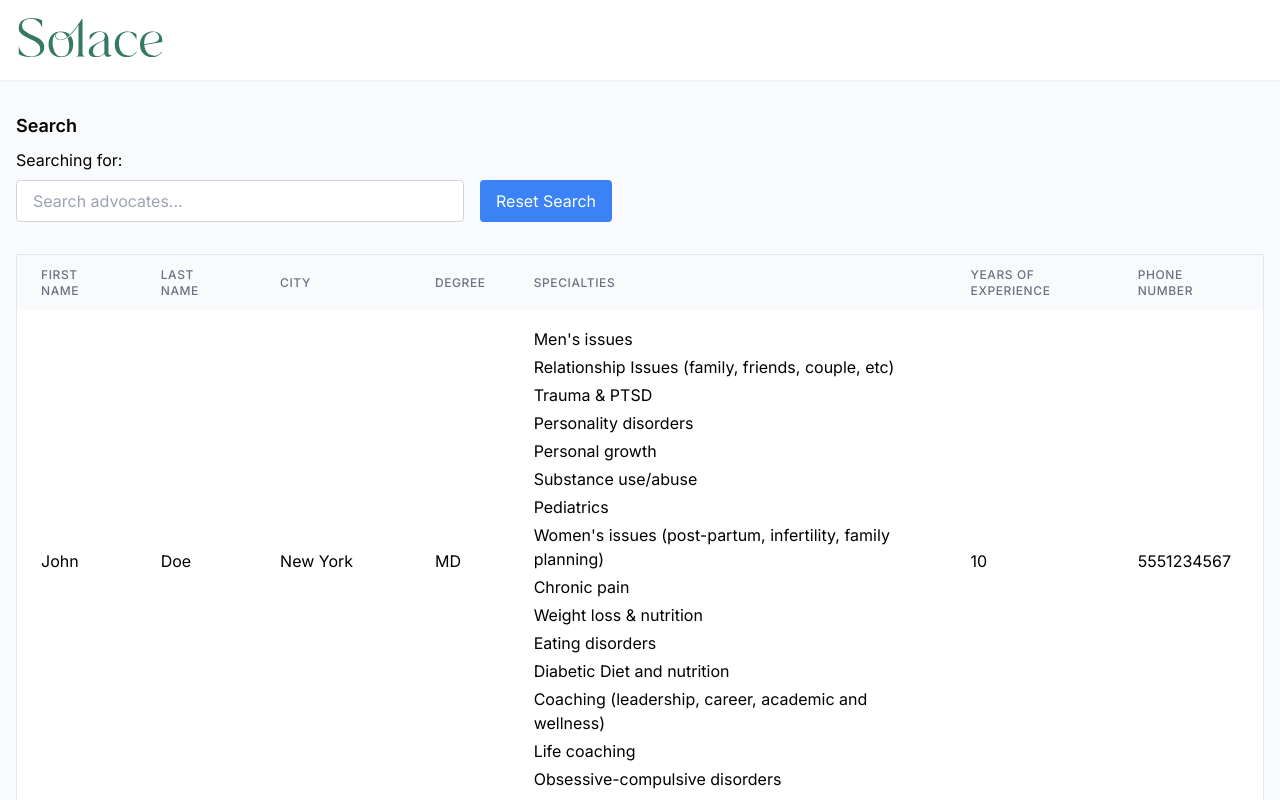
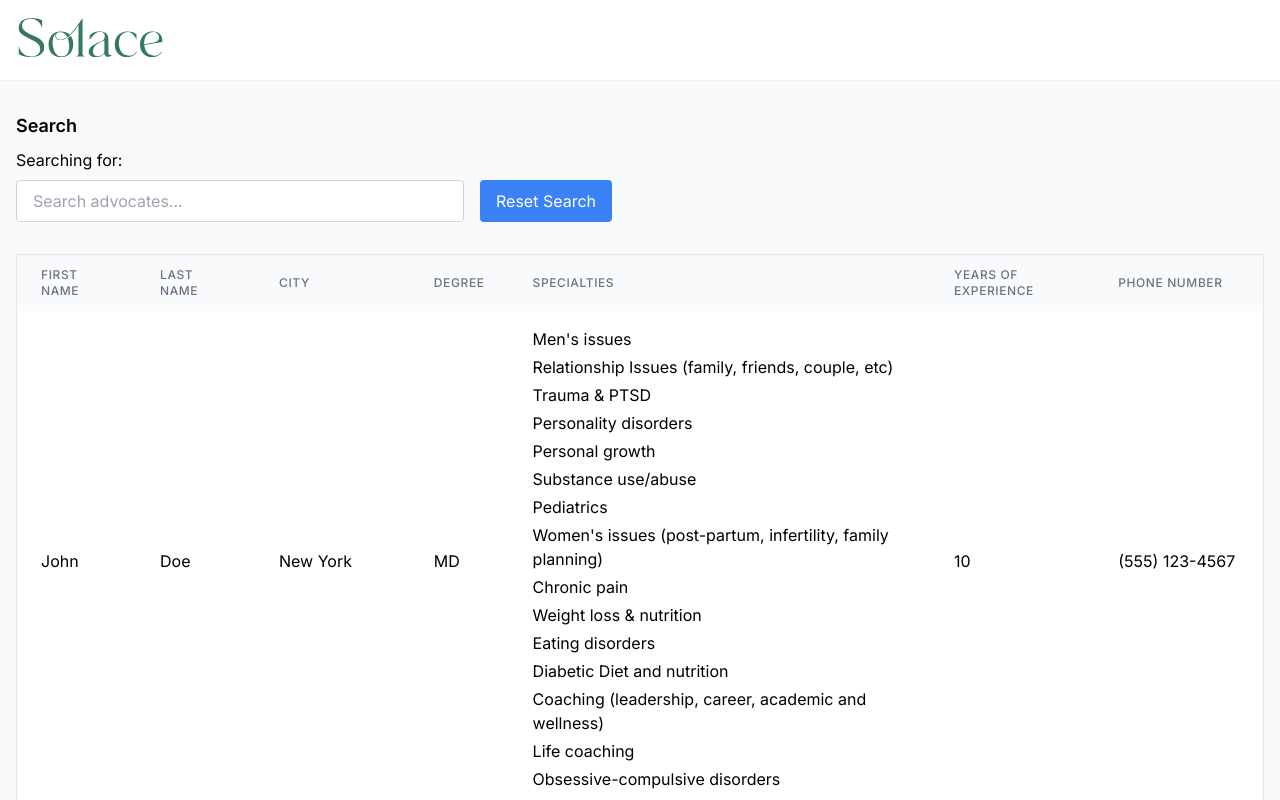
Before and after one commit to tharper/solace-assignment, a Next.js app: page / in a window 1280 px wide. Shown: the top 800 px of the page. Built offline with nearby package versions, Linux system fonts and the light colour scheme.

Commit message:
Added Utility to make phone number HR

```diff
--- a/src/components/AdvocateTable.tsx
+++ b/src/components/AdvocateTable.tsx
@@ -1,3 +1,5 @@
+import { formatPhoneNumber } from "@/utils/formatPhoneNumber";
+
 interface Advocate {
   firstName: string;
   lastName: string;
@@ -40,7 +42,7 @@ export function AdvocateTable({ advocates }: AdvocateTableProps) {
                 ))}
               </td>
               <td className="px-6 py-4 whitespace-nowrap">{advocate.yearsOfExperience}</td>
-              <td className="px-6 py-4 whitespace-nowrap">{advocate.phoneNumber}</td>
+              <td className="px-6 py-4 whitespace-nowrap"><a href={`tel:${advocate.phoneNumber}`}>{formatPhoneNumber(advocate.phoneNumber)}</a></td>
             </tr>
           ))}
         </tbody>
--- /dev/null
+++ b/src/utils/formatPhoneNumber.ts
@@ -0,0 +1,4 @@
+export function formatPhoneNumber(phone: number | string) {
+  const str = phone.toString();
+  return str.replace(/(\d{3})(\d{3})(\d{4})/, "($1) $2-$3");
+}
```
